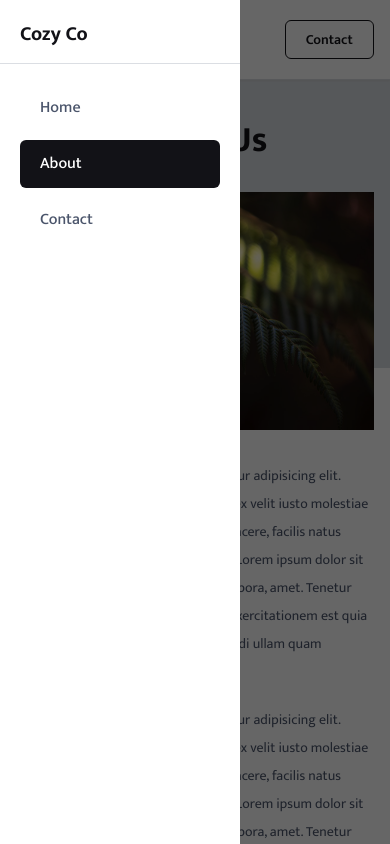
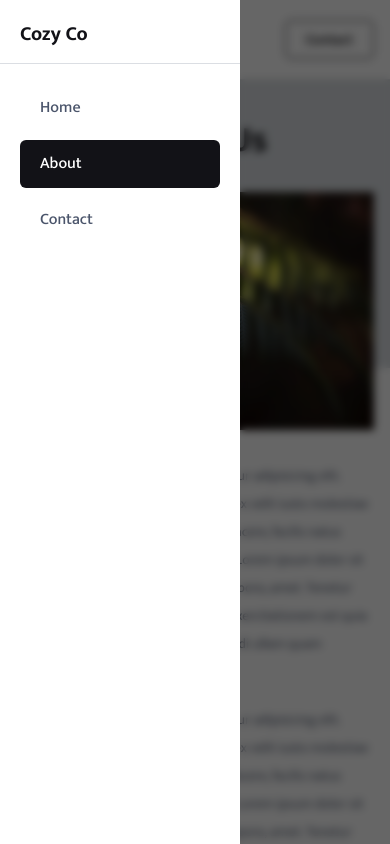
Before and after one commit to cosy-co/cosy-co, a SvelteKit app in the folder apps/web/: page /about in a window 390 px wide. Both pictures are taken after a click on the button 36 px from the left and 42 px from the top of the page. Shown: the top 844 px of the page. Built offline with nearby package versions, Linux system fonts and the light colour scheme; some icons are missing.

Commit message:
style: improve menu

```diff
--- a/apps/web/src/components/layout/Menu.svelte
+++ b/apps/web/src/components/layout/Menu.svelte
@@ -32,7 +32,7 @@
 
 <!-- Background overlay -->
 <div
-  class={`fixed top-0 left-0 h-screen w-screen md:hidden bg-black/60 z-40 transition-[visibility] duration-500 ${
+  class={`fixed top-0 left-0 h-screen w-screen md:hidden bg-black/60 z-40 backdrop-blur-sm transition-all duration-500 ${
     !open && 'invisible opacity-0'
   }`}
   on:click={closeMenu}
@@ -66,7 +66,7 @@
         class={`block relative rounded-md py-3 px-5 font-medium ${
           $page.route.id === link.href
             ? 'bg-primary text-white my-2'
-            : 'text-text-secondary'
+            : 'text-text-secondary hover:bg-default-hover active:bg-default-active transition duration-200'
         }`}
         on:click={closeMenu}
       >
```
